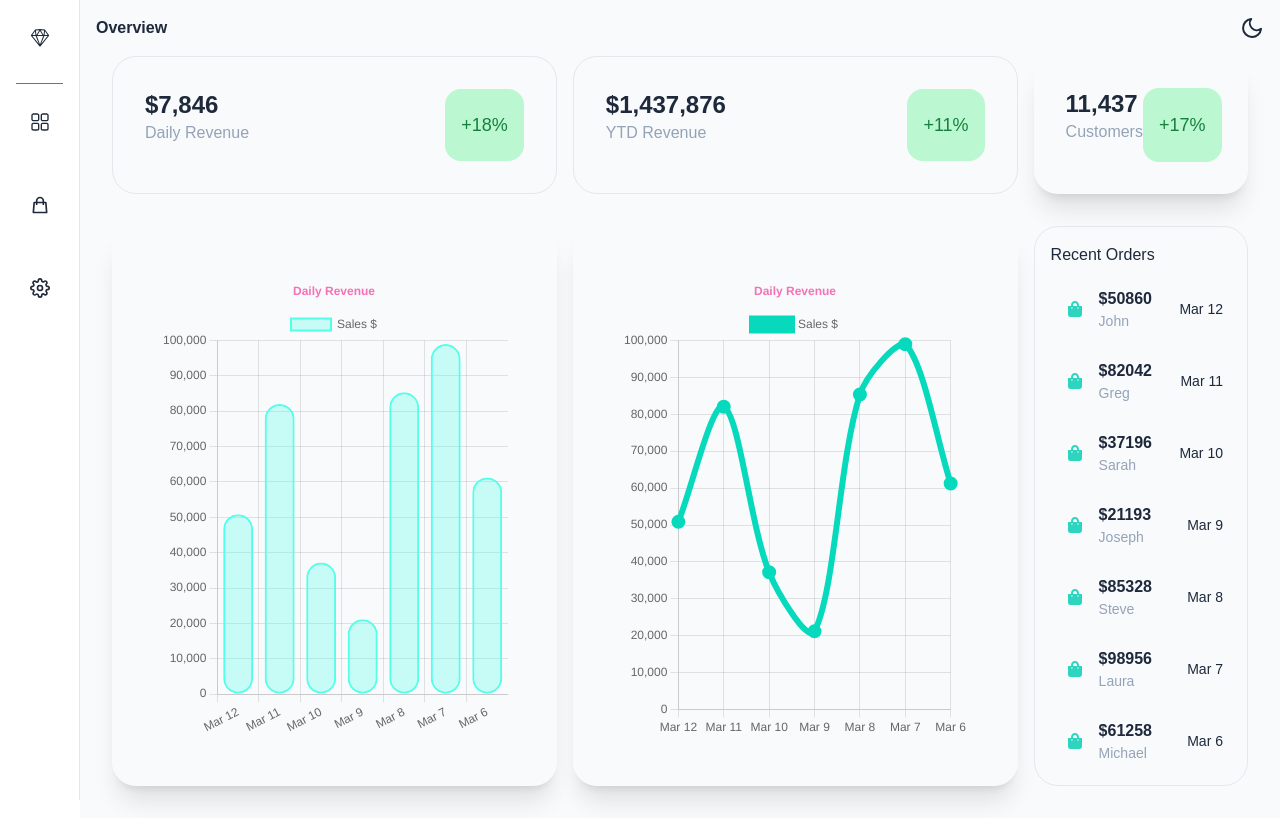
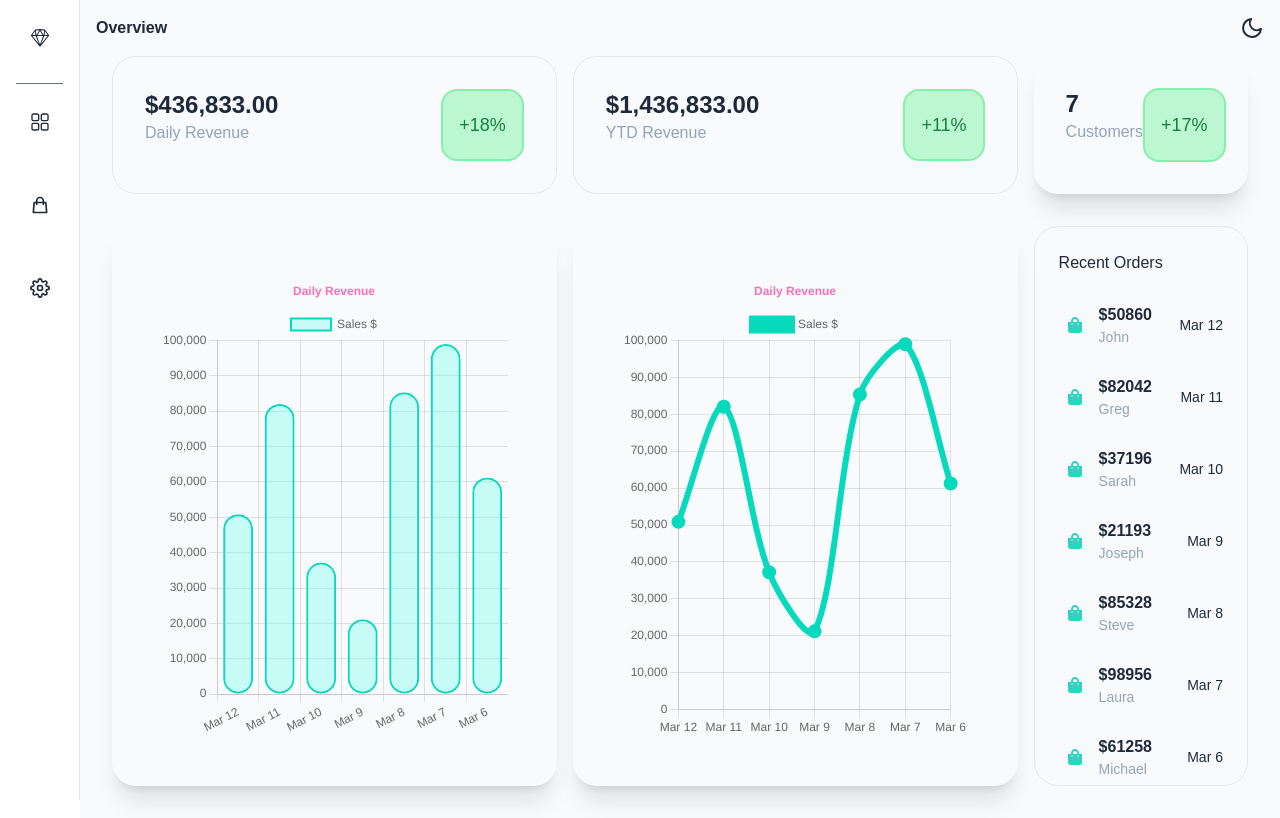
Before and after one commit to jasonmaidev/dashingly, a Next.js app: page /dashboard in a window 1280 px wide. Built offline with nearby package versions, Linux system fonts and the light colour scheme.

Commit message:
add dynamic variables to top cards, standardize theme across all pages

```diff
--- a/components/BarChart.jsx
+++ b/components/BarChart.jsx
@@ -36,7 +36,7 @@ const BarChart = () => {
         {
           label: 'Sales $',
           data: data.map((order) => order.total),
-          borderColor: 'rgb(84, 255, 232)',
+          borderColor: 'rgb(7, 217, 189)',
           borderWidth: 2,
           backgroundColor: 'rgb(84, 255, 232, 0.3)',
           borderRadius: 16,
--- a/components/RecentOrders.jsx
+++ b/components/RecentOrders.jsx
@@ -13,7 +13,7 @@ const RecentOrders = () => {
         : 'w-full col-span-1 md:col-span-5 lg:col-span-2 xl:col-span-1 relative lg:h-[70vh] h-[50vh] m-auto p-4 border border-slate-900 rounded-3xl overflow-y-scroll no-scrollbar'
     }
     >
-      <div className='flex justify-between items-center'>
+      <div className='flex justify-between items-center p-2'>
         <h1>Recent Orders</h1>
       </div>
       <ul>
--- a/components/TopCards.jsx
+++ b/components/TopCards.jsx
@@ -1,8 +1,21 @@
 import React from 'react'
 import { useTheme } from 'next-themes'
+import { useDataContext } from '@/context/dataContext';
 
 const TopCards = () => {
+    const data = useDataContext()
     const { resolvedTheme } = useTheme()
+
+    const dailyTotal = new Intl.NumberFormat('en-US', { style: 'currency', currency: 'USD' }).format(
+        data.reduce((total, item) => total + item.total, 0)
+    );
+
+    const yearTotal = new Intl.NumberFormat('en-US', { style: 'currency', currency: 'USD' }).format(
+        data.reduce((total, item) => total + item.total, 0) + 1000000
+    );
+
+    const totalCustomers = data.length
+
     return (
         <div className='grid lg:grid-cols-5 gap-4 px-8 pt-4'>
             <div className={
@@ -12,10 +25,10 @@ const TopCards = () => {
             }
             >
                 <div className='flex flex-col w-full pb-4'>
-                    <p className='text-2xl font-bold'>$7,846</p>
+                    <p className='text-2xl font-bold' suppressHydrationWarning>{dailyTotal}</p>
                     <p className='text-slate-400'>Daily Revenue</p>
                 </div>
-                <p className='bg-green-200 flex justify-center items-center px-4 py-2 rounded-2xl'>
+                <p className='bg-green-200 border-2 border-green-300 flex justify-center items-center px-4 py-2 rounded-2xl'>
                     <span className='text-green-700 text-lg'>+18%</span>
                 </p>
             </div>
@@ -25,19 +38,19 @@ const TopCards = () => {
                     : 'lg:col-span-2 col-span-1 flex justify-between w-full border border-slate-900 p-8 rounded-3xl'
             }>
                 <div className='flex flex-col w-full pb-4'>
-                    <p className='text-2xl font-bold'>$1,437,876</p>
+                    <p className='text-2xl font-bold' suppressHydrationWarning>{yearTotal}</p>
                     <p className='text-slate-400'>YTD Revenue</p>
                 </div>
-                <p className='bg-green-200 flex justify-center items-center px-4 py-2 rounded-2xl'>
+                <p className='bg-green-200 border-2 border-green-300 flex justify-center items-center px-4 py-2 rounded-2xl'>
                     <span className='text-green-700 text-lg'>+11%</span>
                 </p>
             </div>
             <div className='flex justify-between w-full shadow-xl p-8 rounded-3xl'>
                 <div className='flex flex-col w-full pb-4'>
-                    <p className='text-2xl font-bold'>11,437</p>
+                    <p className='text-2xl font-bold' suppressHydrationWarning>{totalCustomers}</p>
                     <p className='text-slate-400'>Customers</p>
                 </div>
-                <p className='bg-green-200 flex justify-center items-center px-4 py-2 rounded-2xl'>
+                <p className='bg-green-200 border-2 border-green-300 flex justify-center items-center px-4 py-2 rounded-2xl'>
                     <span className='text-green-700 text-lg'>+17%</span>
                 </p>
             </div>
--- a/pages/index.js
+++ b/pages/index.js
@@ -17,7 +17,7 @@ export default function Home() {
       <main>
         <div className={
           resolvedTheme === 'light' ?
-            'min-h-screen flex flex-col align-middle items-center justify-between mx-auto text-center p-8 text-slate-800'
+            'min-h-screen flex flex-col align-middle items-center justify-between mx-auto text-center p-8 text-slate-700'
             : 'min-h-screen flex flex-col align-middle items-center justify-between mx-auto text-center p-8 bg-slate-800'
         }
         >
@@ -31,9 +31,9 @@ export default function Home() {
               sm:inline
               text-transparent
               bg-clip-text
-              bg-gradient-to-br from-emerald-200 via-cyan-500 to-fuchsia-500
+              bg-gradient-to-br from-emerald-200 via-teal-400 to-fuchsia-500
               hover:text-transparent
-              hover:bg-gradient-to-bl from-emerald-200 via-cyan-500 to-fuchsia-500
+              hover:bg-gradient-to-bl from-emerald-200 via-teal-400 to-fuchsia-500
               '>
                 Dashingly
               </span>
```
